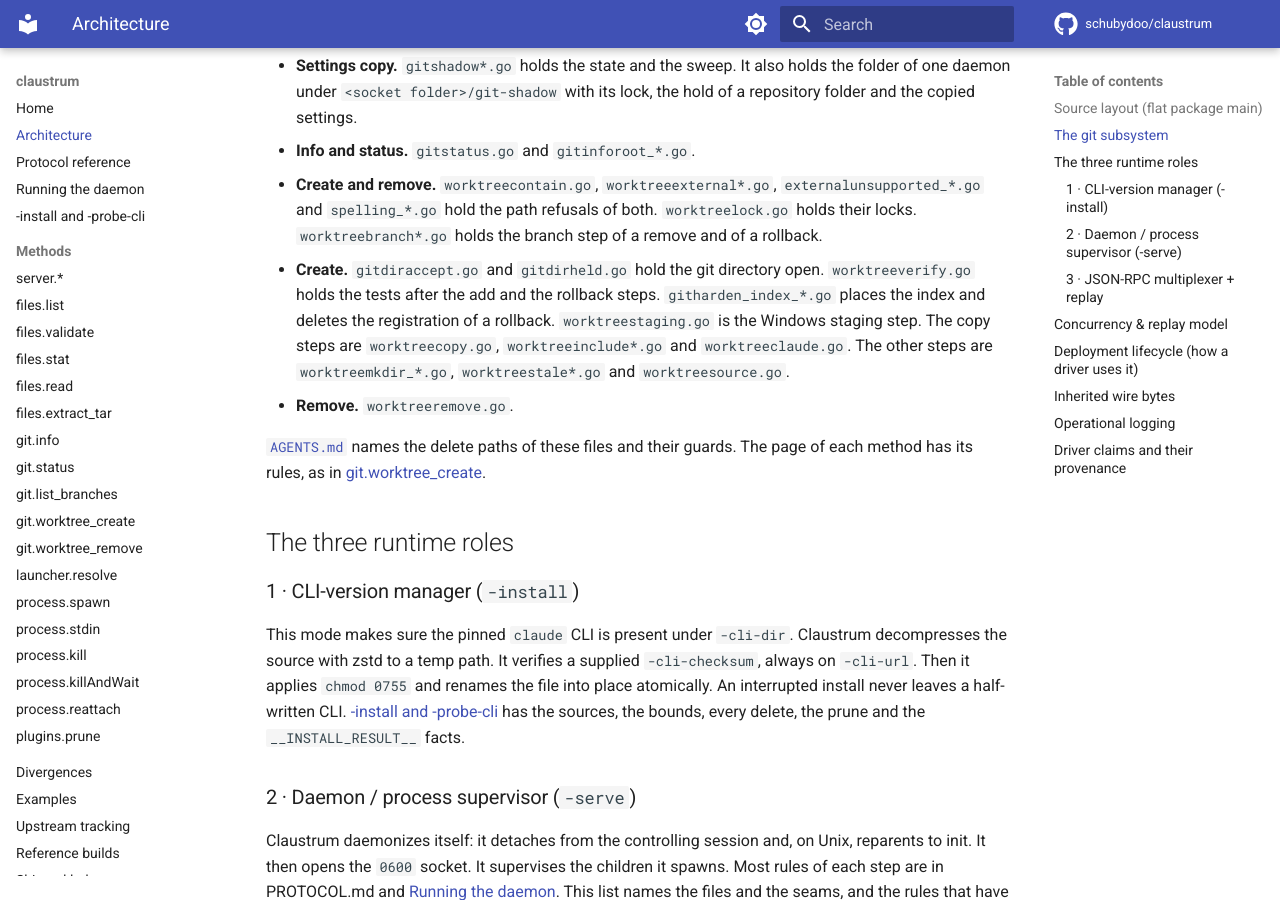
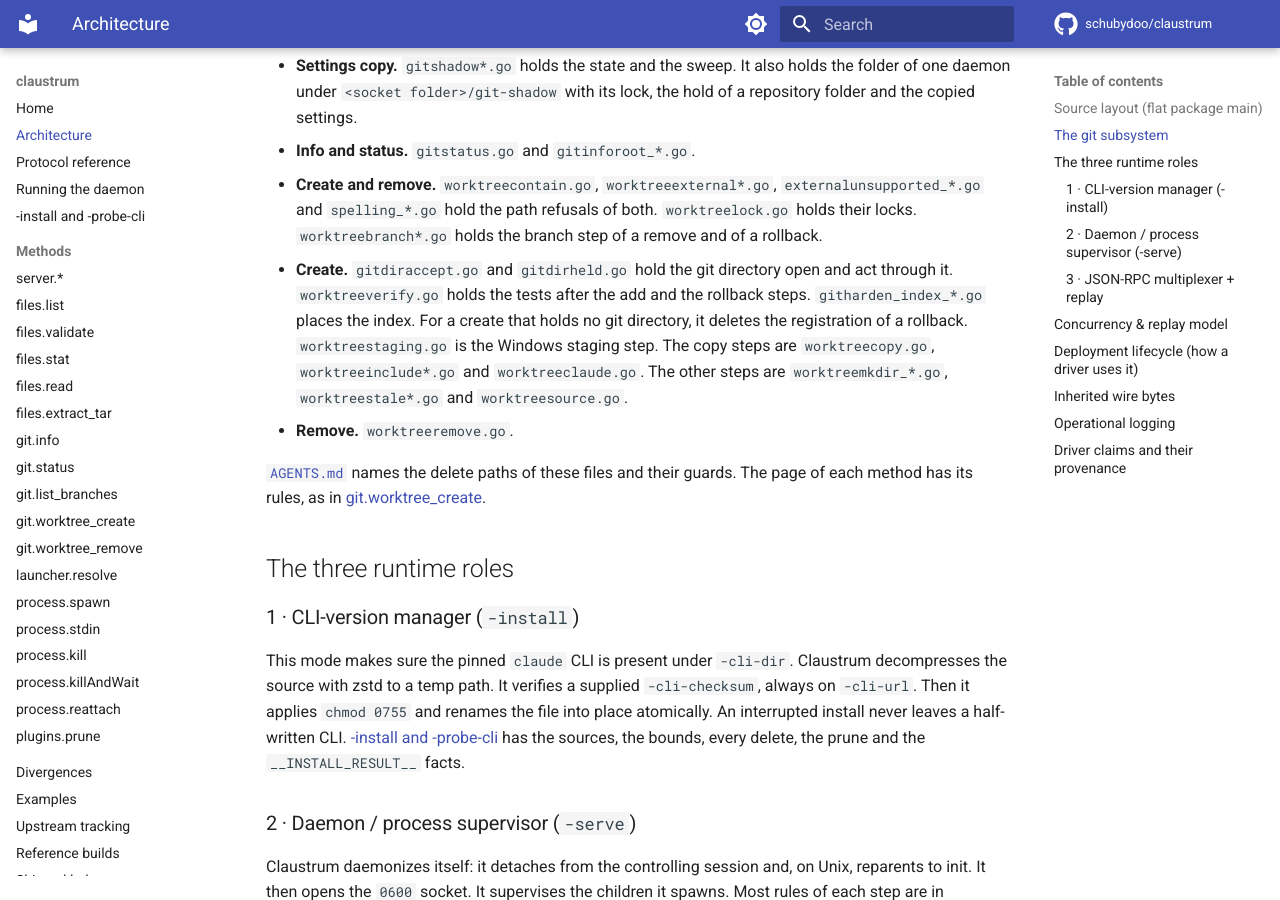
Before and after one commit to schubydoo/claustrum, an MkDocs documentation site: the page built from docs/ARCHITECTURE.md, in a window 1280 px wide and 900 px high, scrolled down 1570 px. Built offline with MkDocs 1.6.1 and Material for MkDocs 9.7.7, drawn with Linux system fonts in a browser that asks for light colours; comment, search, counter and statistics services are not loaded.

Commit message:
docs: name the held git directory in the map
Co-Authored-By: Claude Opus 5.5 <noreply@anthropic.com>

```diff
--- a/docs/ARCHITECTURE.md
+++ b/docs/ARCHITECTURE.md
@@ -46,10 +46,10 @@ The five `git.*` methods start in `methods_git.go`. Their params are in
   `externalunsupported_*.go` and `spelling_*.go` hold the path refusals of both.
   `worktreelock.go` holds their locks. `worktreebranch*.go` holds the branch
   step of a remove and of a rollback.
-- **Create.** `gitdiraccept.go` and `gitdirheld.go` hold the git directory open.
+- **Create.** `gitdiraccept.go` and `gitdirheld.go` hold the git directory open and act through it.
   `worktreeverify.go` holds the tests after the add and the rollback steps.
-  `githarden_index_*.go` places the index and deletes the registration of a
-  rollback. `worktreestaging.go` is the Windows staging step. The copy steps
+  `githarden_index_*.go` places the index. For a create that holds no git
+  directory, it deletes the registration of a rollback. `worktreestaging.go` is the Windows staging step. The copy steps
   are `worktreecopy.go`, `worktreeinclude*.go` and `worktreeclaude.go`. The
   other steps are `worktreemkdir_*.go`, `worktreestale*.go` and
   `worktreesource.go`.
```
Also changed, not shown: 1 other file.
